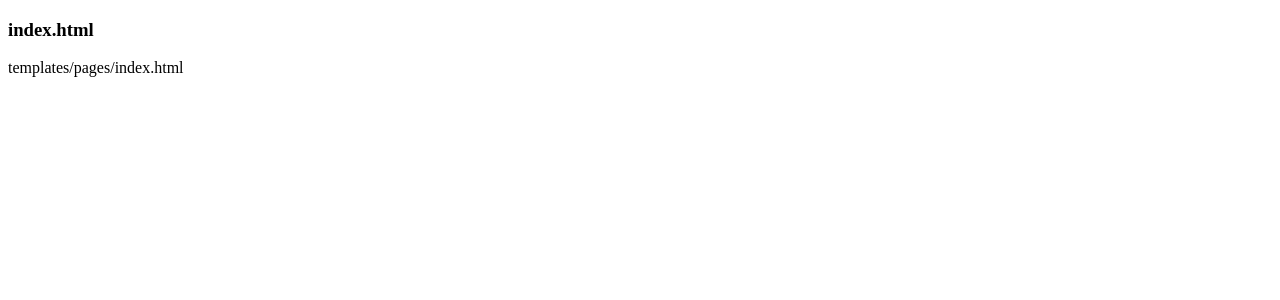
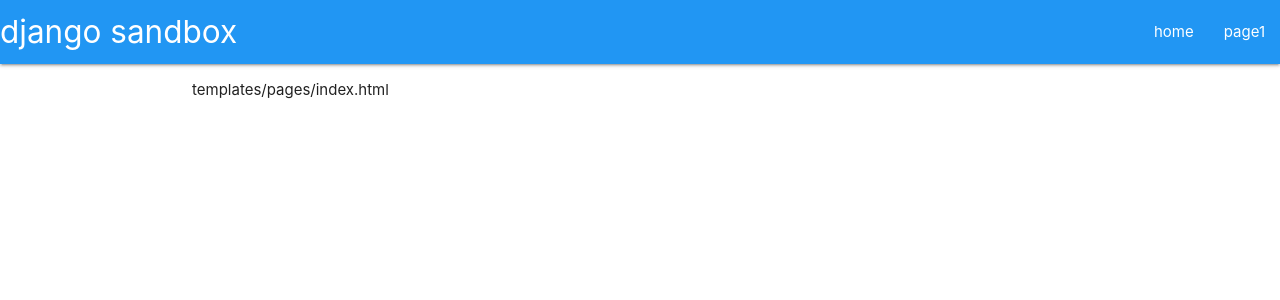
Before and after one commit to drayoden/djangoForm01, a Django app: page / in a window 1280 px wide. Before the commit the part shown is almost empty. Shown: the top 300 px of the page. Run offline with Django 3.2, Linux system fonts and the light colour scheme.

Commit message:
add nav to main branch

```diff
--- a/templates/base.html
+++ b/templates/base.html
@@ -6,13 +6,39 @@
     <meta charset="UTF-8">
     <meta name="viewport" content="width=device-width, initial-scale=1.0">
 
+     <!-- Compiled and minified materialize CSS -->
+    <link rel="stylesheet" href="https://cdnjs.cloudflare.com/ajax/libs/materialize/1.0.0/css/materialize.min.css">
+
+    {# my CSS #}
     <link rel="stylesheet" href="{% static 'css/style.css' %}">
 
-    <title>django sandbox</title>
+    <title>GSAP sandbox</title>
 </head>
 <body>
 
+    <nav class="blue">
+        <div class="nav-wrapper">
+            <a href="/" class="brand-logo">django sandbox</a>
+            <ul id="nav-mobile" class="right hide-on-med-and-down">
+                <li><a href="/">home</a></li>
+                <li><a href="/page1">page1</a></li>
+            </ul>
+        </div>
+    </nav>
+
     {% block content %}{% endblock %}
+
+    <!-- Compiled and minified materialize JavaScript -->
+    <script src="https://cdnjs.cloudflare.com/ajax/libs/materialize/1.0.0/js/materialize.min.js"></script>
+
+    <!--
+    my JS
+    Use main.js to get started. Use main2.js to use
+    the timeline way of setting animations
+    <script src="{% static 'js/main.js'%}"></script> -->
+
+    <script src="{% static 'js/app.js'%}"></script>
+
 
 </body>
 </html>
--- a/templates/pages/index.html
+++ b/templates/pages/index.html
@@ -2,7 +2,9 @@
 
 {% block content %}
 
-<h3>index.html</h3>
-<p>templates/pages/index.html</p>
+<div class="container">
+    <p>templates/pages/index.html</p>
+</div>
+
 
 {% endblock %}
```
